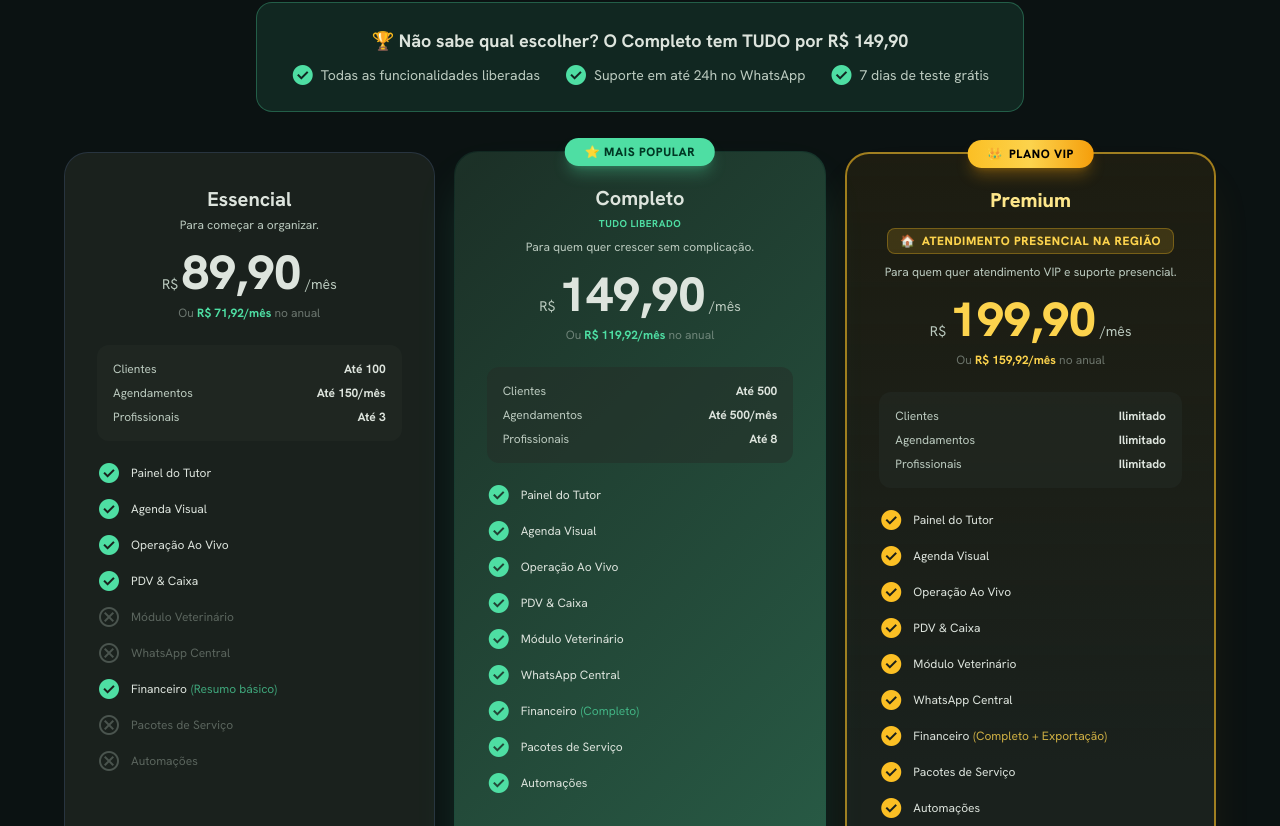
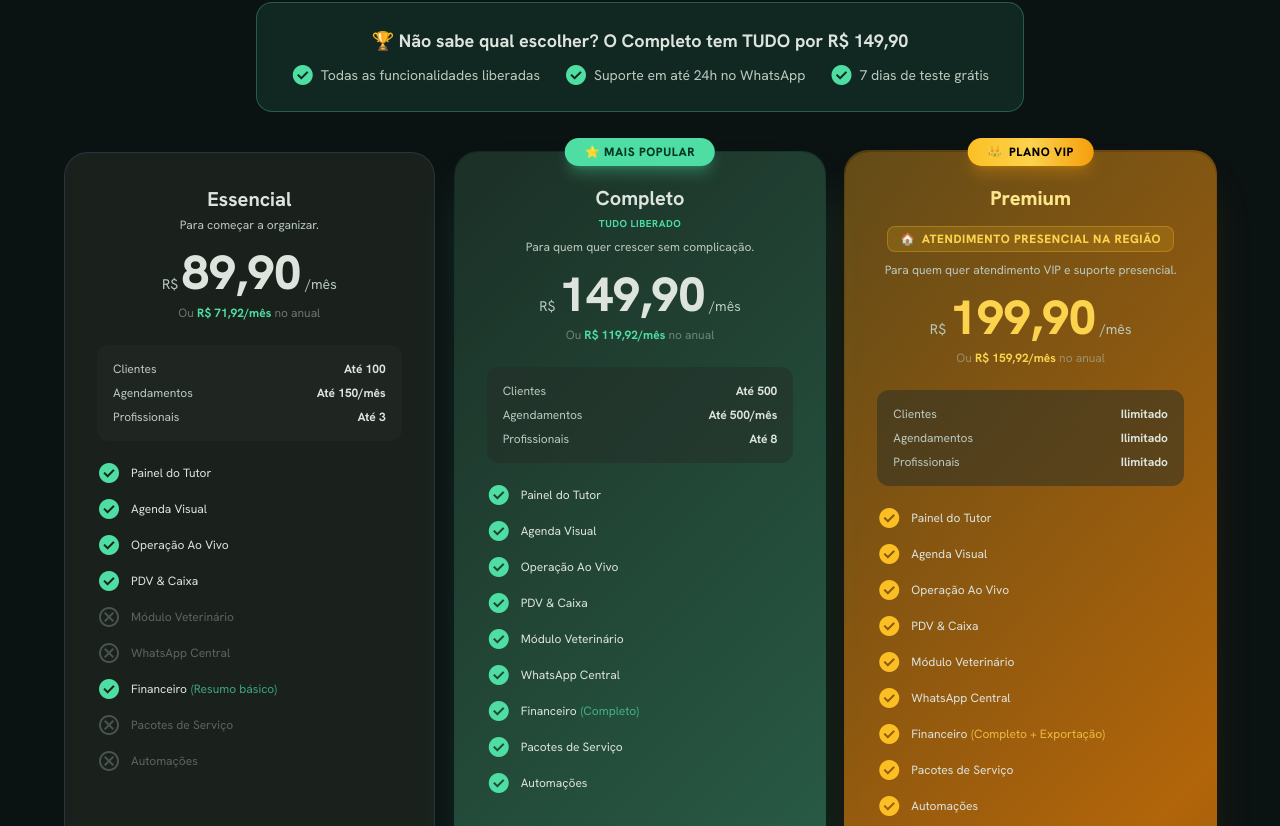
Before and after one commit to XxSusuxX/page-venda-petshop, a Next.js app: page / in a window 1280 px wide. Shown: the part 5934-6760 px from the top of the page. Built offline with nearby package versions, Linux system fonts and the light colour scheme.

Commit message:
feat(pricing): add animated gold gradient border to Premium card

```diff
--- a/app/globals.css
+++ b/app/globals.css
@@ -207,6 +207,32 @@ body {
 }
 
 /* ─────────────────────────────────────────
+   Animated VIP gold border gradient (for Premium card)
+   ───────────────────────────────────────── */
+.animated-border-gold {
+  position: relative;
+  background-clip: padding-box;
+}
+
+.animated-border-gold::before {
+  content: '';
+  position: absolute;
+  inset: -1.5px;
+  border-radius: inherit;
+  background: linear-gradient(
+    135deg,
+    rgba(245, 158, 11, 0.7) 0%,
+    rgba(251, 191, 36, 0.2) 25%,
+    rgba(217, 119, 6, 0.8) 50%,
+    rgba(245, 158, 11, 0.2) 75%,
+    rgba(251, 191, 36, 0.7) 100%
+  );
+  background-size: 300% 300%;
+  animation: border-rotate 4s ease infinite;
+  z-index: -1;
+}
+
+/* ─────────────────────────────────────────
    Custom Sleek Dark Mode Scrollbar
    ───────────────────────────────────────── */
 ::-webkit-scrollbar {
--- a/components/PricingSection.tsx
+++ b/components/PricingSection.tsx
@@ -215,7 +215,7 @@ export default function PricingSection() {
             if (isPopular) {
               cardBorderClass = "animated-border-card bg-surface-container-low shadow-2xl shadow-primary/20 md:scale-[1.07] md:z-10";
             } else if (isPremium) {
-              cardBorderClass = "relative bg-gradient-to-b from-amber-500/[0.08] via-surface-container to-surface-container border-2 border-amber-400/60 hover:border-amber-400 shadow-2xl shadow-amber-500/10 hover:shadow-amber-500/20";
+              cardBorderClass = "animated-border-gold bg-surface-container-low bg-gradient-to-b from-amber-500/[0.08] via-surface-container-low to-surface-container-low shadow-2xl shadow-amber-500/15 hover:shadow-amber-500/25";
             }
 
             return (
```
